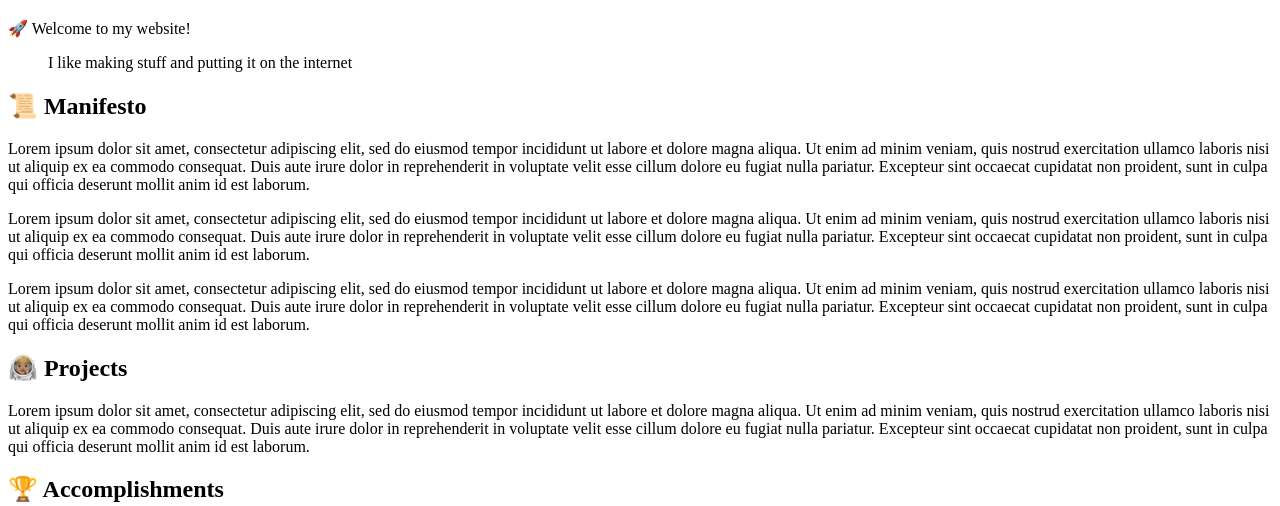
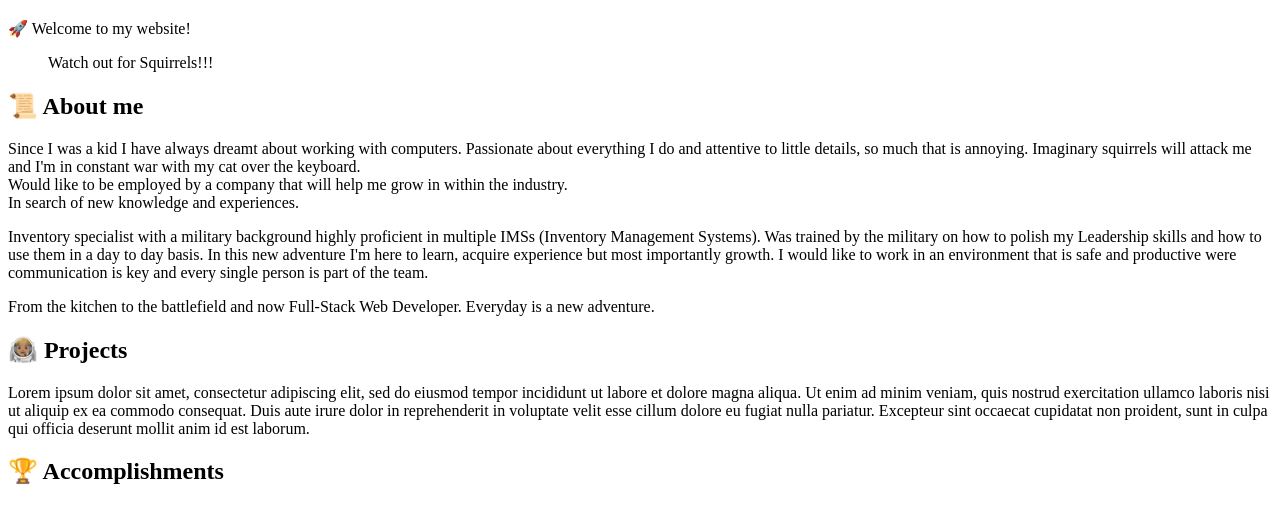
Before and after one commit to YamCham0/PortfolioThree, a plain HTML site: page 3d/index.html in a window 1280 px wide. Shown: the part 223-729 px from the top of the page. Drawn offline with Linux system fonts and the light colour scheme.

Commit message:
pics and html, need to make sure projects are running before adding links

```diff
--- a/3d/index.html
+++ b/3d/index.html
@@ -20,21 +20,31 @@
 
 
       <blockquote>
-        <p>I like making stuff and putting it on the internet</p>
+        <p>Watch out for Squirrels!!!</p>
       </blockquote>
 
       <section>
-        <h2>📜 Manifesto</h2>
+        <h2>📜 About me</h2>
         <p>
-          Lorem ipsum dolor sit amet, consectetur adipiscing elit, sed do eiusmod tempor incididunt ut labore et dolore magna aliqua. Ut enim ad minim veniam, quis nostrud exercitation ullamco laboris nisi ut aliquip ex ea commodo consequat. Duis aute irure dolor in reprehenderit in voluptate velit esse cillum dolore eu fugiat nulla pariatur. Excepteur sint occaecat cupidatat non proident, sunt in culpa qui officia deserunt mollit anim id est laborum.
+          Since I was a kid I have always dreamt about working with computers.
+            Passionate about everything I do and attentive to little details, so much that is annoying.
+            Imaginary squirrels will attack me and I'm in constant war with my cat over the keyboard.<br />
+            Would like to be employed by a company that will help me grow in within the industry.<br />
+            In search of new knowledge and experiences.
         </p>
 
         <p>
-          Lorem ipsum dolor sit amet, consectetur adipiscing elit, sed do eiusmod tempor incididunt ut labore et dolore magna aliqua. Ut enim ad minim veniam, quis nostrud exercitation ullamco laboris nisi ut aliquip ex ea commodo consequat. Duis aute irure dolor in reprehenderit in voluptate velit esse cillum dolore eu fugiat nulla pariatur. Excepteur sint occaecat cupidatat non proident, sunt in culpa qui officia deserunt mollit anim id est laborum.
+          Inventory specialist with a military background highly proficient in multiple IMSs (Inventory Management Systems).
+
+Was trained by the military on how to polish my Leadership skills and how to use them in a day to day basis.
+
+In this new adventure I'm here to learn, acquire experience but most importantly growth.
+
+I would like to work in an environment that is safe and productive were communication is key and every single person is part of the team.
         </p>
 
         <p>
-          Lorem ipsum dolor sit amet, consectetur adipiscing elit, sed do eiusmod tempor incididunt ut labore et dolore magna aliqua. Ut enim ad minim veniam, quis nostrud exercitation ullamco laboris nisi ut aliquip ex ea commodo consequat. Duis aute irure dolor in reprehenderit in voluptate velit esse cillum dolore eu fugiat nulla pariatur. Excepteur sint occaecat cupidatat non proident, sunt in culpa qui officia deserunt mollit anim id est laborum.
+          From the kitchen to the battlefield and now Full-Stack Web Developer. Everyday is a new adventure.
         </p>
 
       </section>
```
Also changed, not shown: 3d/images/Bigbro.jpg (added), 3d/images/Chamo007.jpg (added), 3d/images/Chsmile.jpg (added).
